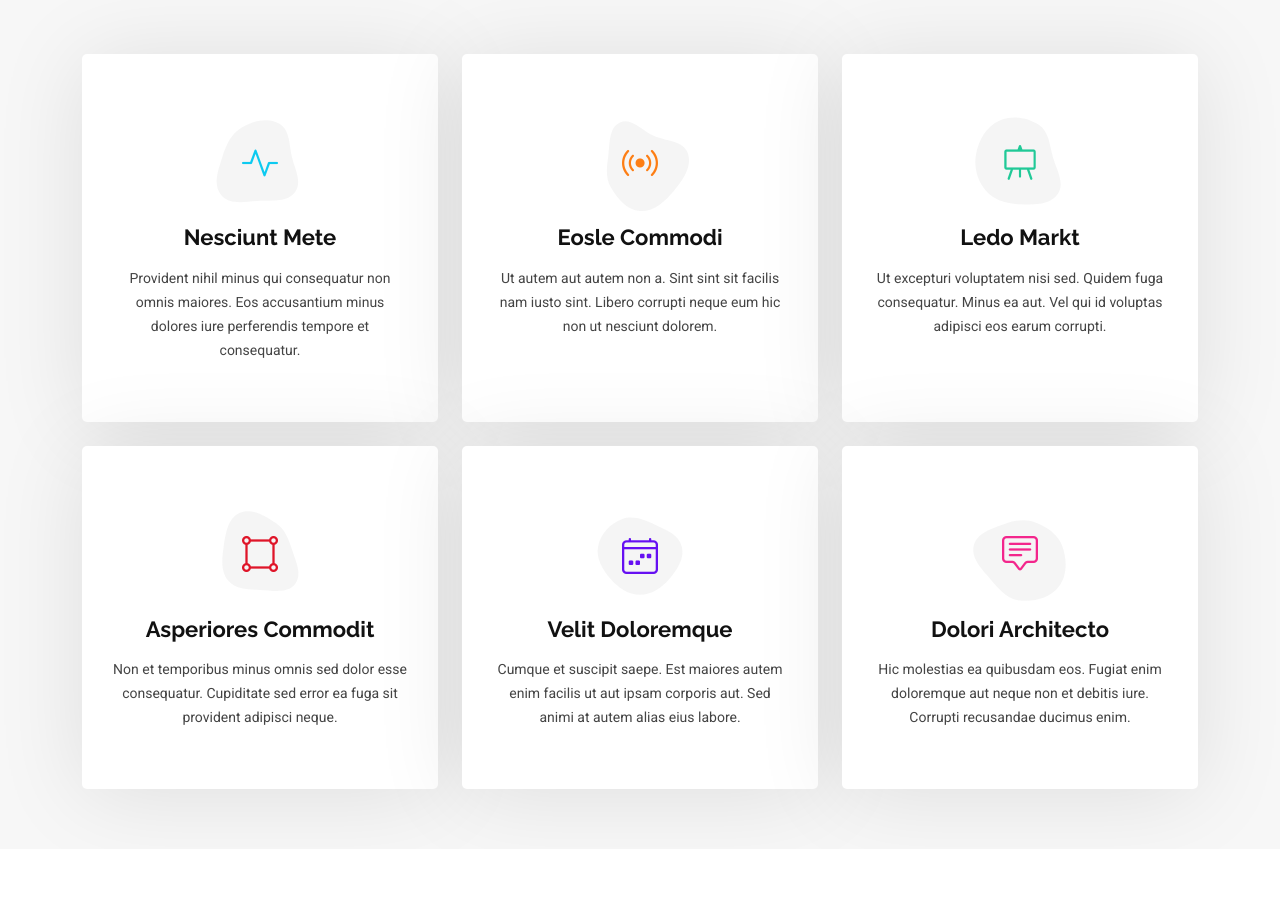
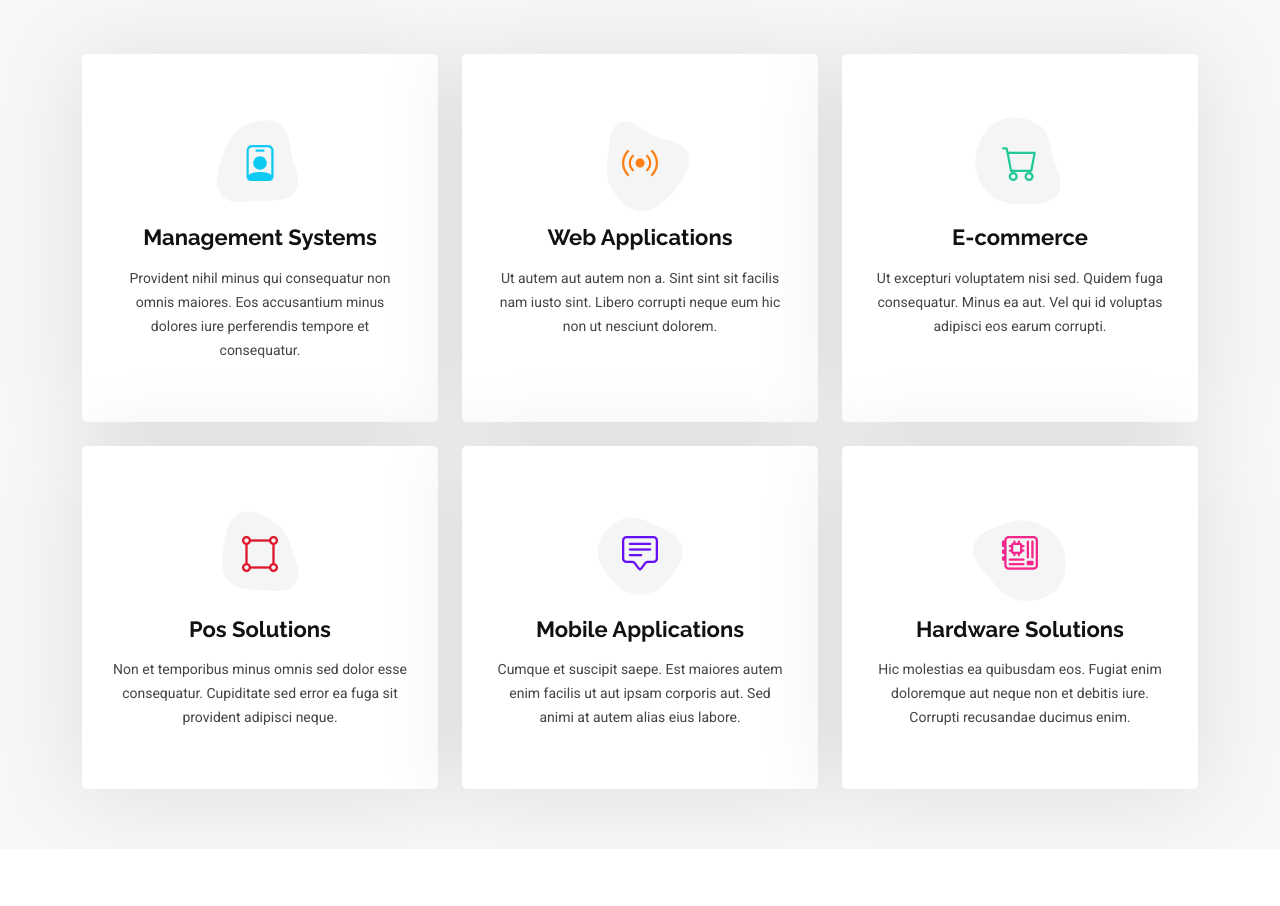
Before and after one commit to Tamim-Scripts/Bit-solution, a plain HTML site: page index.html in a window 1280 px wide. Shown: the part 1800-2706 px from the top of the page. Drawn offline with nearby package versions, Linux system fonts and the light colour scheme.

Commit message:
service icon updated

```diff
--- a/index.html
+++ b/index.html
@@ -169,10 +169,10 @@
                 <svg width="100" height="100" viewBox="0 0 600 600" xmlns="http://www.w3.org/2000/svg">
                   <path stroke="none" stroke-width="0" fill="#f5f5f5" d="M300,521.0016835830174C376.1290562159157,517.8887921683347,466.0731472004068,529.7835943286574,510.70327084640275,468.03025145048787C554.3714126377745,407.6079735673963,508.03601936045806,328.9844924480964,491.2728898941984,256.3432110539036C474.5976632858925,184.082847569629,479.9380746630129,96.60480741107993,416.23090153303,58.64404602377083C348.86323505073057,18.502131276798302,261.93793281208167,40.57373210992963,193.5410806939664,78.93577620505333C130.42746243093433,114.334589627462,98.30271207620316,179.96522072025542,76.75703585869454,249.04625023123273C51.97151888228291,328.5150500222984,13.704378332031375,421.85034740162234,66.52175969318436,486.19268352777647C119.04800174914682,550.1803526380478,217.28368757567262,524.383925680826,300,521.0016835830174"></path>
                 </svg>
-                <i class="bi bi-activity"></i>
+                <i class="bi bi-person-badge"></i>
               </div>
               <a href="service-details.html" class="stretched-link">
-                <h3>Nesciunt Mete</h3>
+                <h3>Management Systems</h3>
               </a>
               <p>Provident nihil minus qui consequatur non omnis maiores. Eos accusantium minus dolores iure perferendis tempore et consequatur.</p>
             </div>
@@ -187,7 +187,7 @@
                 <i class="bi bi-broadcast"></i>
               </div>
               <a href="service-details.html" class="stretched-link">
-                <h3>Eosle Commodi</h3>
+                <h3>Web Applications</h3>
               </a>
               <p>Ut autem aut autem non a. Sint sint sit facilis nam iusto sint. Libero corrupti neque eum hic non ut nesciunt dolorem.</p>
             </div>
@@ -199,10 +199,10 @@
                 <svg width="100" height="100" viewBox="0 0 600 600" xmlns="http://www.w3.org/2000/svg">
                   <path stroke="none" stroke-width="0" fill="#f5f5f5" d="M300,541.5067337569781C382.14930387511276,545.0595476570109,479.8736841581634,548.3450877840088,526.4010558755058,480.5488172755941C571.5218469581645,414.80211281144784,517.5187510058486,332.0715597781072,496.52539010469104,255.14436215662573C477.37192572678356,184.95920475031193,473.57363656557914,105.61284051026155,413.0603344069578,65.22779650032875C343.27470386102294,18.654635553484475,251.2091493199835,5.337323636656869,175.0934190732945,40.62881213300186C97.87086631185822,76.43348514350839,51.98124368387456,156.15599469081315,36.44837278890362,239.84606092416172C21.716077023791087,319.22268207091537,43.775223500013084,401.1760424656574,96.891909868211,461.97329694683043C147.22146801428983,519.5804099606455,223.5754009179313,538.201503339737,300,541.5067337569781"></path>
                 </svg>
-                <i class="bi bi-easel"></i>
+                <i class="bi bi-cart"></i>
               </div>
               <a href="service-details.html" class="stretched-link">
-                <h3>Ledo Markt</h3>
+                <h3>E-commerce</h3>
               </a>
               <p>Ut excepturi voluptatem nisi sed. Quidem fuga consequatur. Minus ea aut. Vel qui id voluptas adipisci eos earum corrupti.</p>
             </div>
@@ -217,7 +217,7 @@
                 <i class="bi bi-bounding-box-circles"></i>
               </div>
               <a href="service-details.html" class="stretched-link">
-                <h3>Asperiores Commodit</h3>
+                <h3>Pos Solutions</h3>
               </a>
               <p>Non et temporibus minus omnis sed dolor esse consequatur. Cupiditate sed error ea fuga sit provident adipisci neque.</p>
               <a href="service-details.html" class="stretched-link"></a>
@@ -230,10 +230,10 @@
                 <svg width="100" height="100" viewBox="0 0 600 600" xmlns="http://www.w3.org/2000/svg">
                   <path stroke="none" stroke-width="0" fill="#f5f5f5" d="M300,532.3542879108572C369.38199826031484,532.3153073249985,429.10787420159085,491.63046689027357,474.5244479745417,439.17860296908856C522.8885846962883,383.3225815378663,569.1668002868075,314.3205725914397,550.7432151929288,242.7694973846089C532.6665558377875,172.5657663291529,456.2379748765914,142.6223662098291,390.3689995646985,112.34683881706744C326.66090330228417,83.06452184765237,258.84405631176094,53.51806209861945,193.32584062364296,78.48882559362697C121.61183558270385,105.82097193414197,62.805066853699245,167.19869350419734,48.57481801355237,242.6138429142374C34.843463184063346,315.3850353017275,76.69343916112496,383.4422959591041,125.22947124332185,439.3748458443577C170.7312796277747,491.8107796887764,230.57421082200815,532.3932930995766,300,532.3542879108572"></path>
                 </svg>
-                <i class="bi bi-calendar4-week icon"></i>
+                <i class="bi bi-chat-square-text"></i>
               </div>
               <a href="service-details.html" class="stretched-link">
-                <h3>Velit Doloremque</h3>
+                <h3>Mobile Applications</h3>
               </a>
               <p>Cumque et suscipit saepe. Est maiores autem enim facilis ut aut ipsam corporis aut. Sed animi at autem alias eius labore.</p>
               <a href="service-details.html" class="stretched-link"></a>
@@ -246,10 +246,10 @@
                 <svg width="100" height="100" viewBox="0 0 600 600" xmlns="http://www.w3.org/2000/svg">
                   <path stroke="none" stroke-width="0" fill="#f5f5f5" d="M300,566.797414625762C385.7384707136149,576.1784315230908,478.7894351017131,552.8928747891023,531.9192734346935,484.94944893311C584.6109503024035,417.5663521118492,582.489472248146,322.67544863468447,553.9536738515405,242.03673114598146C529.1557734026468,171.96086150256528,465.24506316201064,127.66468636344209,395.9583748389544,100.7403814666027C334.2173773831606,76.7482773500951,269.4350130405921,84.62216499799875,207.1952322260088,107.2889140133804C132.92018162631612,134.33871894543012,41.79353780512637,160.00259165414826,22.644507872594943,236.69541883565114C3.319112789854554,314.0945973066697,72.72355303640163,379.243833228382,124.04198916343866,440.3218312028393C172.9286146004772,498.5055451809895,224.45579914871206,558.5317968840102,300,566.797414625762"></path>
                 </svg>
-                <i class="bi bi-chat-square-text"></i>
+                <i class="bi bi-motherboard"></i>
               </div>
               <a href="service-details.html" class="stretched-link">
-                <h3>Dolori Architecto</h3>
+                <h3>Hardware Solutions</h3>
               </a>
               <p>Hic molestias ea quibusdam eos. Fugiat enim doloremque aut neque non et debitis iure. Corrupti recusandae ducimus enim.</p>
               <a href="service-details.html" class="stretched-link"></a>
```
Also changed, not shown: about.html (+0 -1 lines), services.html (+10 -10 lines).
